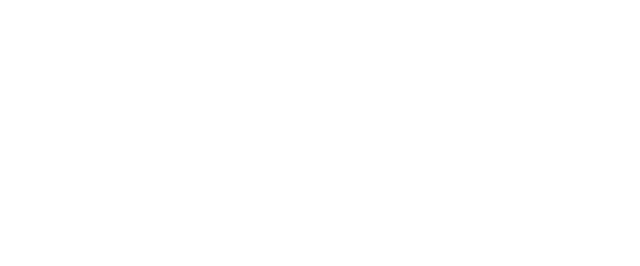
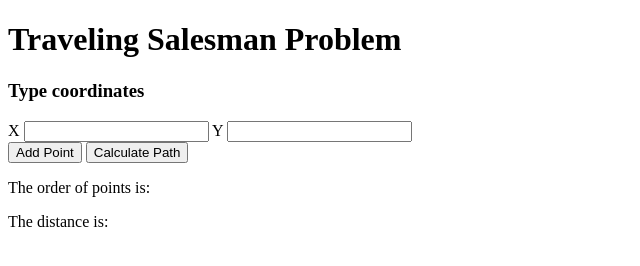
Before and after one commit to icelandico/traveling-salesman, a plain HTML site: page index.html in a window 1280 px wide. Shown: the whole page, without its empty margins (0-640 px from the left). Drawn offline with Linux system fonts and the light colour scheme.

Commit message:
Basic HTML structure

```diff
--- a/index.html
+++ b/index.html
@@ -7,7 +7,37 @@
   </head>
 
   <body>
-
+  <header>
+    <div class="topbar">
+      <h1>Traveling Salesman Problem</h1>
+      <p></p>
+    </div>
+  </header>
+  <main>
+    <div class="main-content">
+      <div class="coordinates-form">
+        <h3>Type coordinates</h3>
+        <div class="content coordinates-values">
+          <label>
+            X
+            <input type="text" class="coordinate-x">
+          </label>
+          <label>
+            Y
+            <input type="text" class="coordinate-y">
+          </label>
+        </div>
+        <div class="content buttons">
+          <button type="button">Add Point</button>
+          <button type="button">Calculate Path</button>
+        </div>
+      </div>
+      <div class="result-container">
+        <p>The order of points is: </p>
+        <p>The distance is: </p>
+      </div>
+    </div>
+  </main>
   <script src="assets/main.js"></script>
   </body>
 </html>
```
